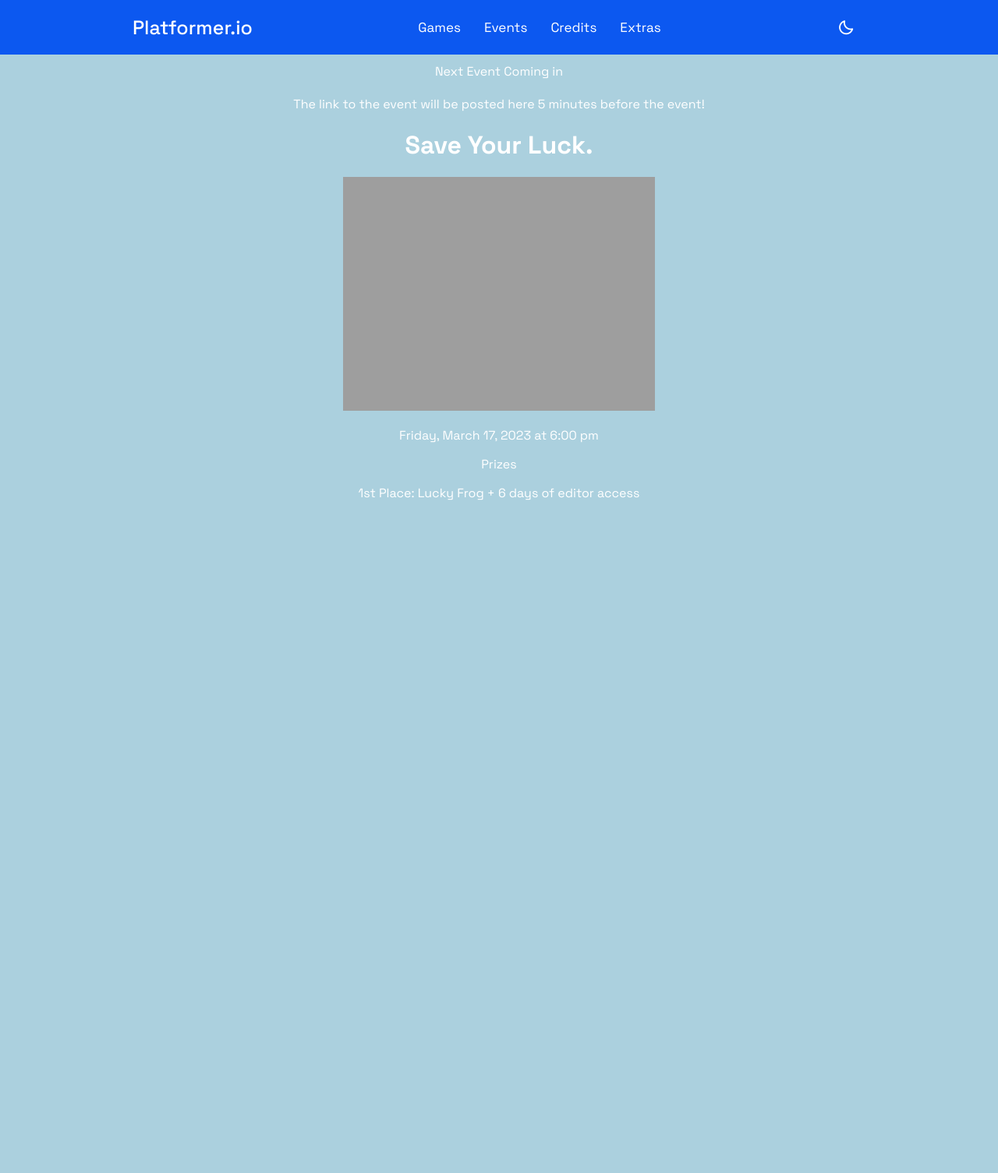
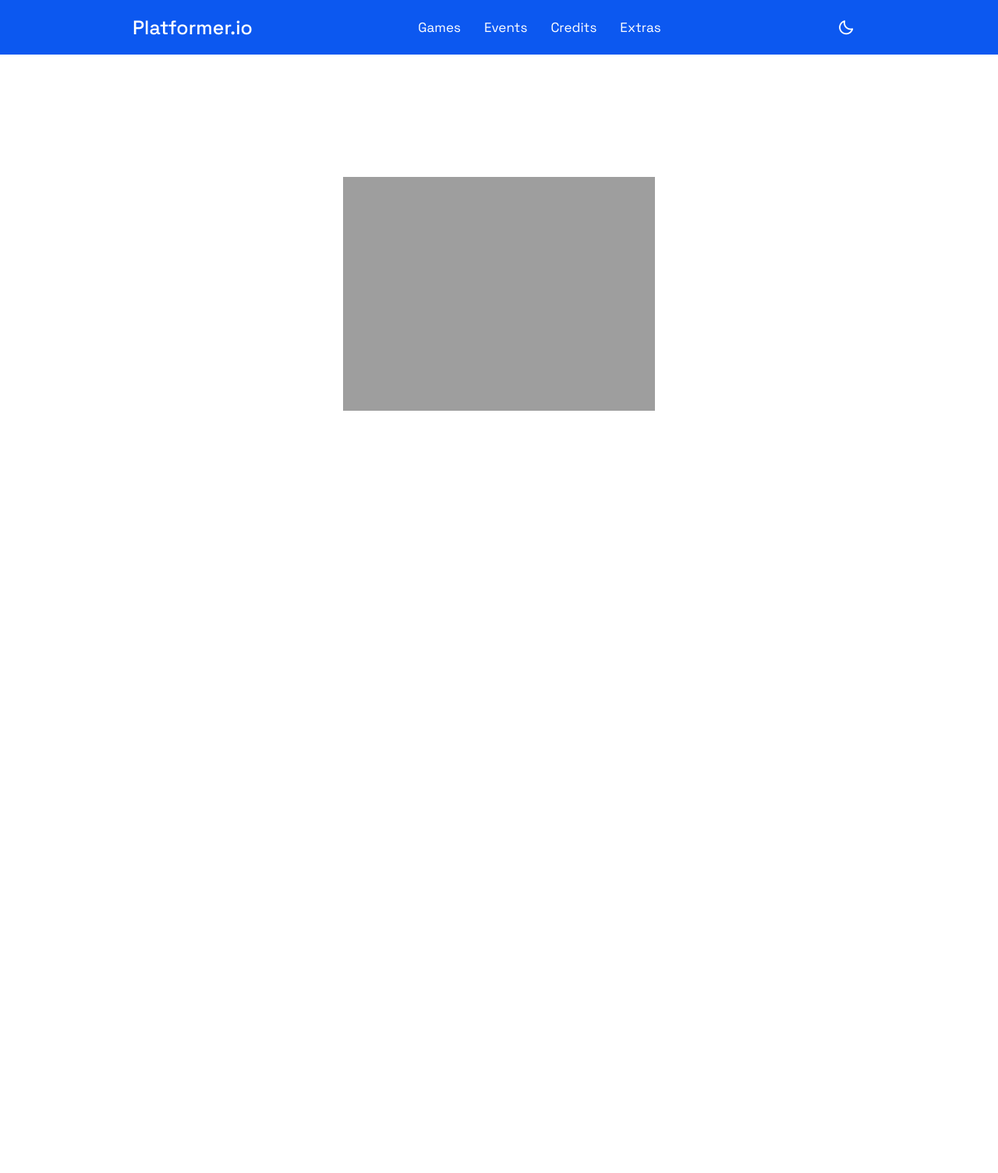
Before and after one commit to platformerdotio/uhhsome, a PHP site: page /events/index.html in a window 1280 px wide. Shown: the whole page at 78% size. Run offline with PHP 8.4, Linux system fonts and the light colour scheme.

Commit message:
Update navbar.css

```diff
--- a/css/navbar.css
+++ b/css/navbar.css
@@ -12,7 +12,7 @@
 
 /* ===== Colours ===== */
 :root{
-    --body-color: #abd0de;
+    --body-color: #fffff;
     --nav-color: #0c58f0;
     --side-nav: #010718;
     --text-color: #FFF;
```
